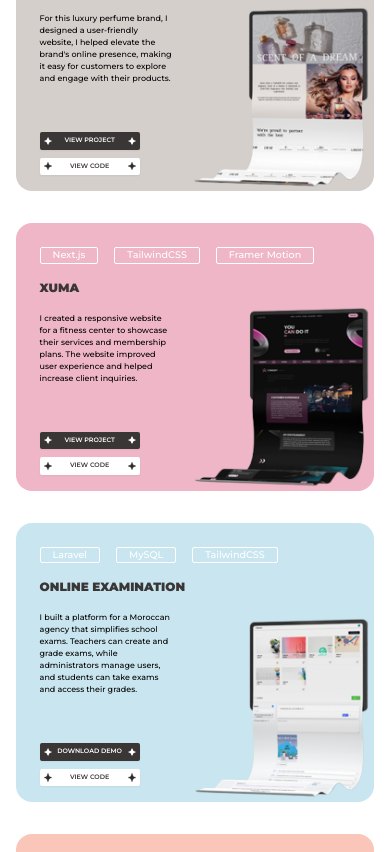
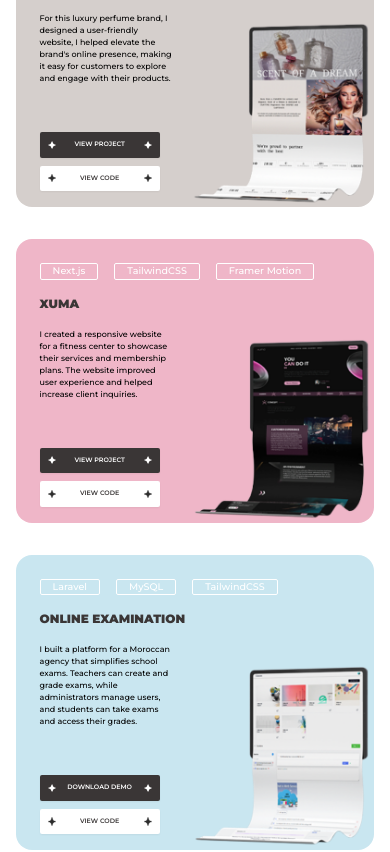
Before and after one commit to smahidv/portfolio2024, a React (Vite) app: page / in a window 390 px wide. Shown: the part 2020-2872 px from the top of the page. Built offline with nearby package versions, Linux system fonts and the light colour scheme.

Commit message:
padding scale

```diff
--- a/src/components/Projects.tsx
+++ b/src/components/Projects.tsx
@@ -47,21 +47,21 @@ export default function Projects() {
 							<div className="text-[0.5rem] mobi:text-[0.6rem] font-medium sm:text-xs mb-4 xs:mb-12 xl:mb-10 max-w-[22ch] xs:max-w-[25ch] mobi:max-w-[30ch]">
 								{project.description}
 							</div>
-						<div className="max-w-[100px] mobi:max-w-[120px] sm:max-w-[190px]  space-y-2">
+						<div className="max-w-[120px] mobi:max-w-[130px] sm:max-w-[190px]  space-y-2">
 							<a
 								id="downloadBtn"
 								onClick={!project.live ? downloadVideoFile : undefined}
 								href={project.live}
 								target="_blank"
 								rel="noopener noreferrer"
-								className="w-full container cursor-pointer bg-secondary rounded-sm p-1   sm:p-2  flex justify-between lg:gap-4 items-center shadow-sm"
+								className="w-full container cursor-pointer bg-secondary rounded-sm p-2  flex justify-between lg:gap-4 items-center shadow-sm"
 							>
 								<img
 									src={whiteStar}
 									className="w-[8px] sm:w-[14px]  scale"
 									alt="star"
 								/>
-								<div className="uppercase text-center  font-semibold  text-white text-[0.4rem] mobi:text-[0.5rem] sm:text-[0.7rem]  ">
+								<div className="uppercase text-center  font-semibold  text-white text-[0.4rem] mobi:text-[0.55rem] sm:text-[0.7rem]  ">
 									{project.live ? "View project" : "download demo"}
 								</div>
 								<img
@@ -74,14 +74,14 @@ export default function Projects() {
 								href={project.code}
 								target="_blank"
 								rel="noopener noreferrer"
-								className="w-full  container bg-white rounded-sm  p-1 sm:p-2  flex justify-between lg:gap-4 items-center shadow-sm"
+								className="w-full  container bg-white rounded-sm p-2  flex justify-between lg:gap-4 items-center shadow-sm"
 							>
 								<img
 									src={blackStar}
 									className="w-[8px] sm:w-[14px]  scale"
 									alt="star"
 								/>
-								<div className="uppercase  font-semibold  text-secondary text-[0.4rem] mobi:text-[0.5rem] sm:text-[0.7rem] ">
+								<div className="uppercase  font-semibold  text-secondary text-[0.4rem] mobi:text-[0.55rem] sm:text-[0.7rem] ">
 									View code
 								</div>
 								<img
```
